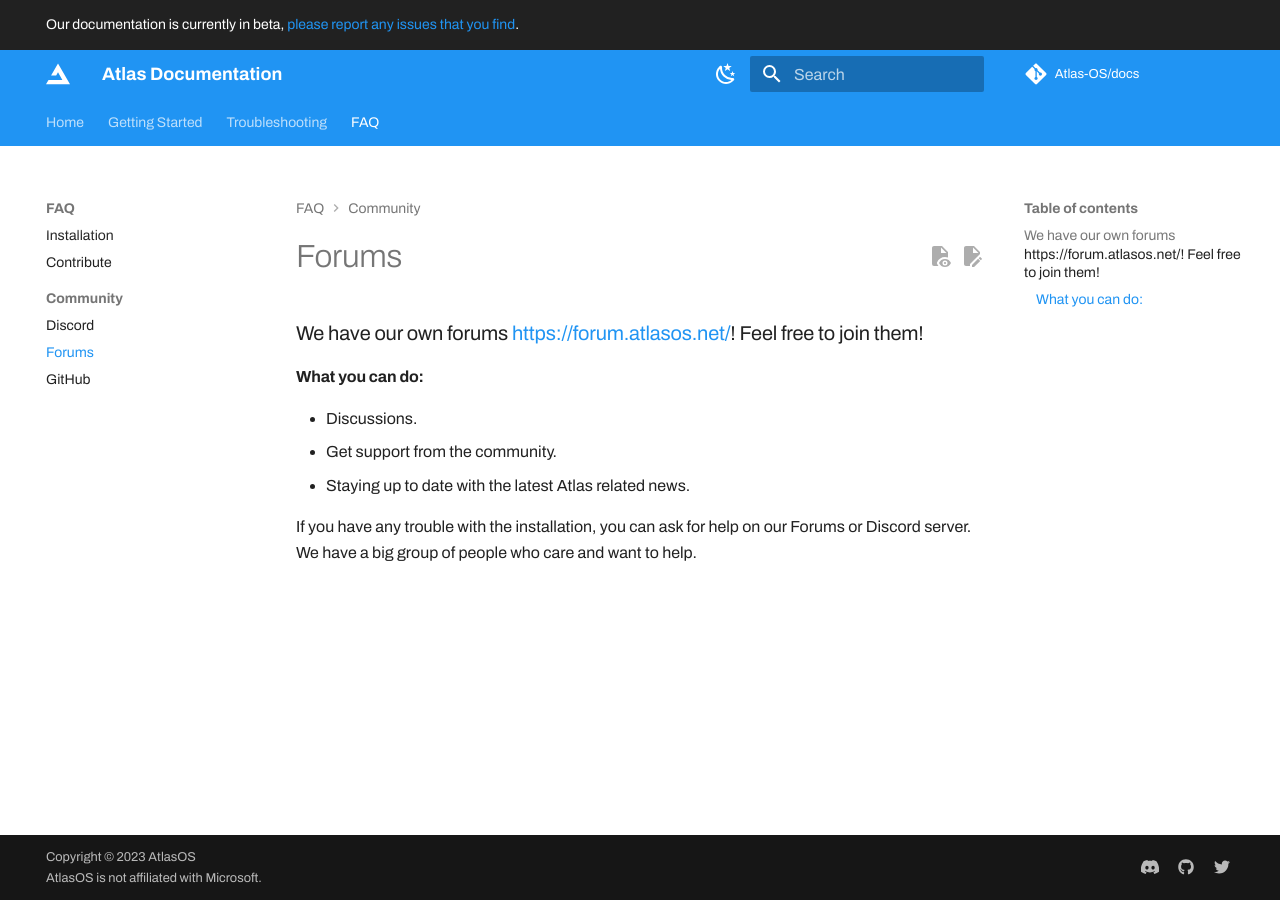
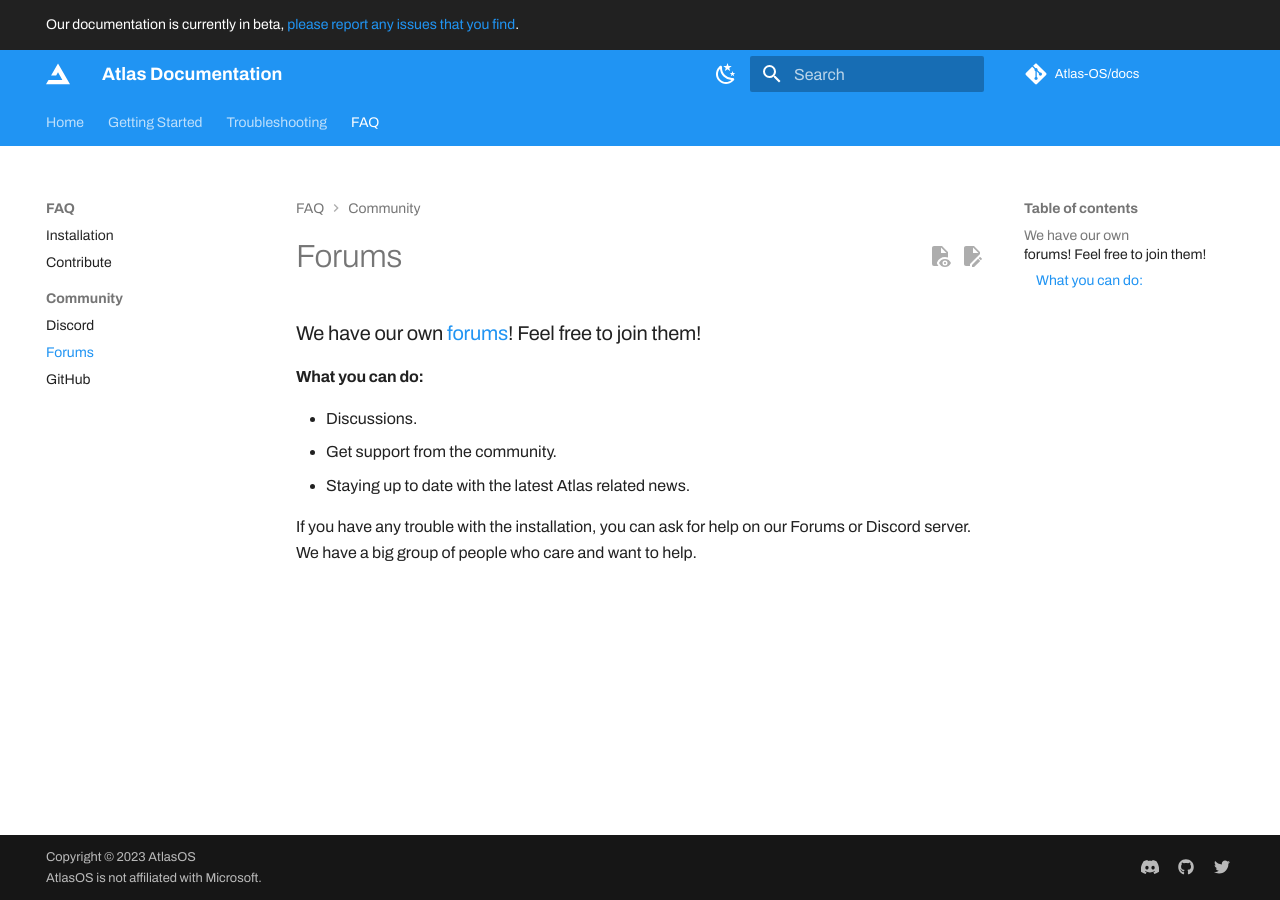
Before and after one commit to Atlas-OS/docs, an MkDocs documentation site: the page built from docs/FAQ/Community/Forums.md, in a window 1280 px wide. Built offline with MkDocs 1.6.1 and Material for MkDocs 9.7.7, drawn with Linux system fonts in a browser that asks for light colours; some web fonts are replaced; plug-ins that fetch from the network failed and are left out; comment, search, counter and statistics services are not loaded; part of the change alters nothing that is shown.

Commit message:
Update Forums.md

```diff
--- a/docs/FAQ/Community/Forums.md
+++ b/docs/FAQ/Community/Forums.md
@@ -1,4 +1,4 @@
-### We have our own forums [https://forum.atlasos.net/](https://discord.gg/atlasos)! Feel free to join them!
+### We have our own [forums](https://forum.atlasos.net/)! Feel free to join them!
 
 #### What you can do:
 - Discussions.
```
